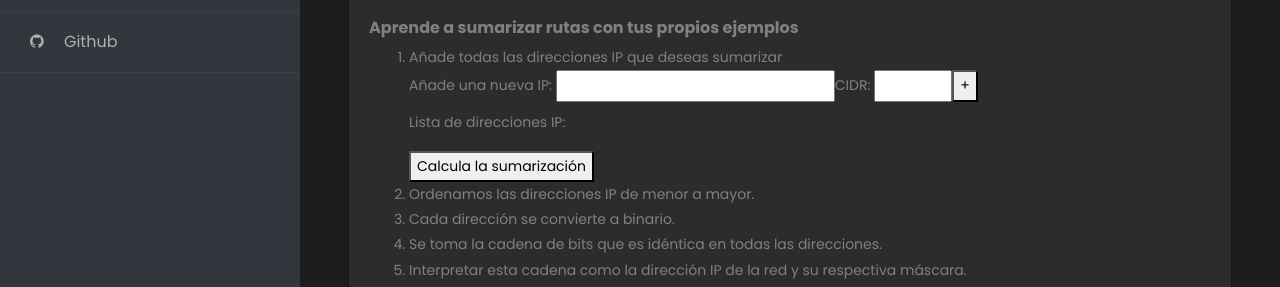
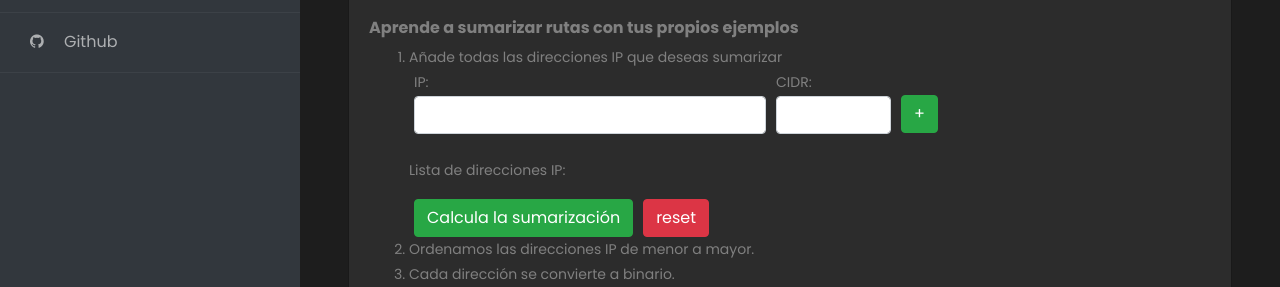
Before and after one commit to jppatricio/proyecto_redes, an Angular app: page /sumarizacion in a window 1280 px wide. Shown: the part 585-872 px from the top of the page. Built offline with nearby package versions, Linux system fonts and the light colour scheme.

Commit message:
Presentacion mejorada

```diff
--- a/src/app/pages/sumerizacion/sumerizacion.component.html
+++ b/src/app/pages/sumerizacion/sumerizacion.component.html
@@ -33,10 +33,12 @@
             <div>
                 <ol>
                     <li>Añade todas las direcciones IP que deseas sumarizar</li>
-                    <form [formGroup]="dir" (ngSubmit)="onSubmit(dir.value)">
-                        <label>Añade una nueva IP: <input type="text" formControlName="ip"> </label>
-                        <label>CIDR: <input type="number" formControlName="cidr" min=8 max=30> <button
-                                type="submit">+</button></label>
+                    <form class="form-group container" [formGroup]="dir" (ngSubmit)="onSubmit(dir.value)">
+                        <label>IP: <input class="form-control" type="text" formControlName="ip">
+                        </label>
+                        <label>CIDR: <input type="number" class="form-control" formControlName="cidr" min=8 max=30>
+                        </label>
+                        <button type="submit" style="margin-top: 16px;" class="btn btn-success">+</button>
                     </form>
                     <alert></alert>
                     <p>Lista de direcciones IP:</p>
@@ -45,7 +47,10 @@
                             {{obj.ip}}/{{obj.cidr}}
                         </li>
                     </ul>
-                    <button type="submit" (click)="sumariza()">Calcula la sumarización</button>
+                    <div class="container">
+                        <button class="btn btn-success" (click)="sumariza()">Calcula la sumarización</button>
+                        <button (click)="reset()" style="margin-left: 10px;" class="btn btn-danger">reset</button>
+                    </div>
                     <li>Ordenamos las direcciones IP de menor a mayor.</li>
                     <div class="ordenadas" [ngClass]="{'ordenadasVisible': ordena}">
                         <ul *ngFor="let obj of ordenadas">
@@ -63,10 +68,12 @@
                         </ul>
                     </div>
                     <li>Se toma la cadena de bits que es idéntica en todas las direcciones.</li>
-                    <b> {{cadena}} </b>
+                    <div class="ordenadas" [ngClass]="{'ordenadasVisible': ordena}">
+                        <b> {{cadena}}</b>
+                    </div>
                     <li>Interpretar esta cadena como la dirección IP de la red y su respectiva máscara.</li>
-                    <div class="ordenadas" [ngClass]="{'ordenadasVisible': ordena}">
-                        <b> {{segmento}}/</b> <b>{{mascara}} </b>
+                    <div class="ordenadas resultado" [ngClass]="{'ordenadasVisible': ordena}">
+                        Dirección sumarizada: <b style="margin-left: 10px;"> {{segmento}}/{{mascara}}</b>
                     </div>
                 </ol>
             </div>
--- a/src/app/pages/sumerizacion/sumerizacion.component.scss
+++ b/src/app/pages/sumerizacion/sumerizacion.component.scss
@@ -27,3 +27,19 @@
     visibility: visible;
     position: relative;
 }
+.resultado{
+    font-size: larger;
+    color: mistyrose;
+    display: flex;
+    justify-content: flex-start;
+}
+
+.container{
+    display: flex;
+    justify-content: flex-start;
+    margin-left: -10px;
+    align-items: center;
+}
+.container label,input {
+    margin-right: 10px;
+}
--- a/src/app/pages/sumerizacion/sumerizacion.component.ts
+++ b/src/app/pages/sumerizacion/sumerizacion.component.ts
@@ -30,7 +30,7 @@ export class SumerizacionComponent implements OnInit {
   onSubmit(data) {
     const ip = data.ip;
     if (!/^(25[0-5]|2[0-4][0-9]|[01]?[0-9][0-9]?)\.(25[0-5]|2[0-4][0-9]|[01]?[0-9][0-9]?)\.(25[0-5]|2[0-4][0-9]|[01]?[0-9][0-9]?)\.(25[0-5]|2[0-4][0-9]|[01]?[0-9][0-9]?)$/.test(ip)) {
-      this.alertService.error('Direccion IP incorrecta', { autoClose: 2.5 });
+      this.alertService.error('Direccion IP incorrecta. Introduce IPv4', { autoClose: 2.5 });
       return;
     }
     if (data.cidr > 30 || data.cidr < 8) {
@@ -64,6 +64,7 @@ export class SumerizacionComponent implements OnInit {
     //let arr = Array(30 - 8 + 1).fill(2).map((n, ix) => n ** (ix + 2));
     if (this.direcciones.length in [0, 1]) {
       this.alertService.error('Añade más direcciones IP', { autoClose: 2.5 });
+      return;
     }
     else {
       this.ordenadas.sort(this.compare);
@@ -71,6 +72,7 @@ export class SumerizacionComponent implements OnInit {
       for (ix = 1; ix < this.direcciones.length; ix++) {
         id = this.ordenadas[ix].id;
         if ((id - temp) !== 1) {
+          this.reset();
           this.alertService.error('Las direcciones IP no son contiguas', { autoClose: 2.5 });
           return;
         }
@@ -127,4 +129,10 @@ export class SumerizacionComponent implements OnInit {
     }
     this.segmento = str.substr(0, str.length - 1);
   }
+  reset() {
+    this.ordena = false;
+    this.direcciones.length = 0;
+    this.ordenadas.length = 0;
+    this.binarios.length = 0;
+  }
 }
```
